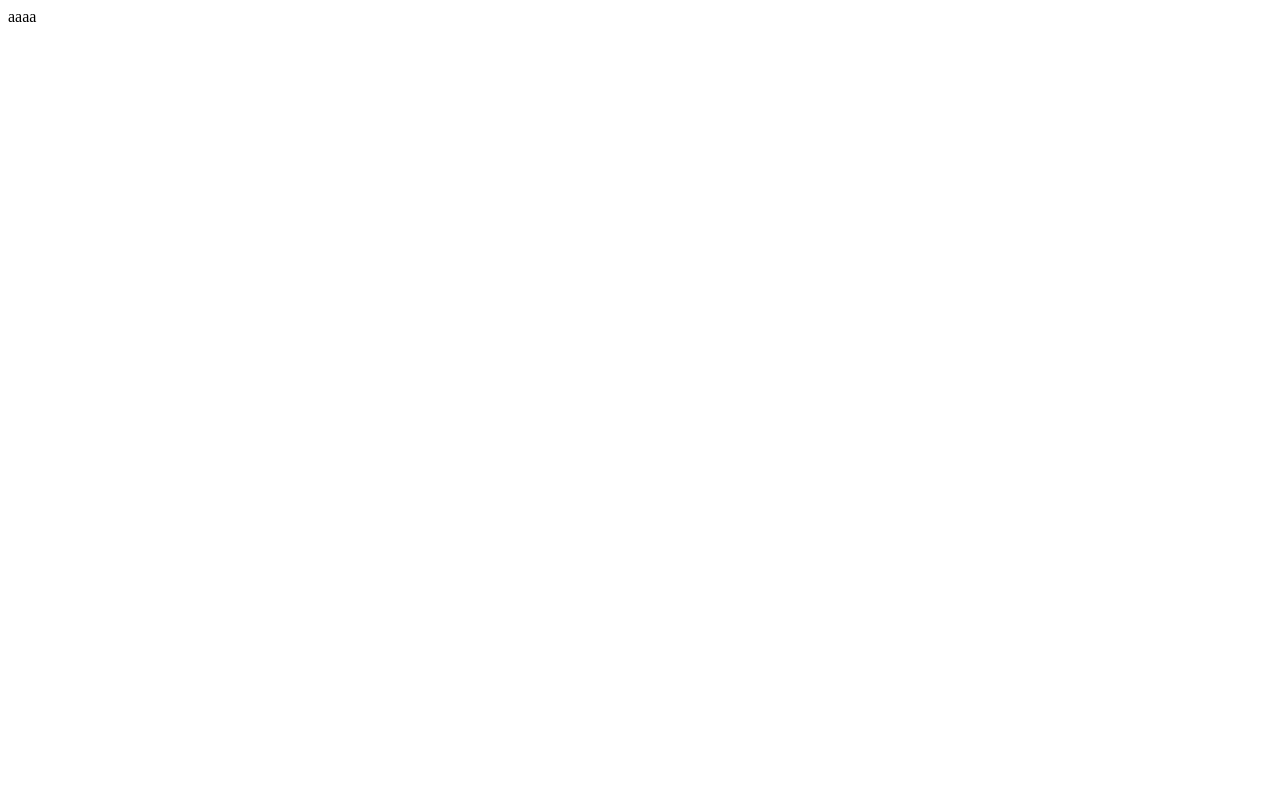
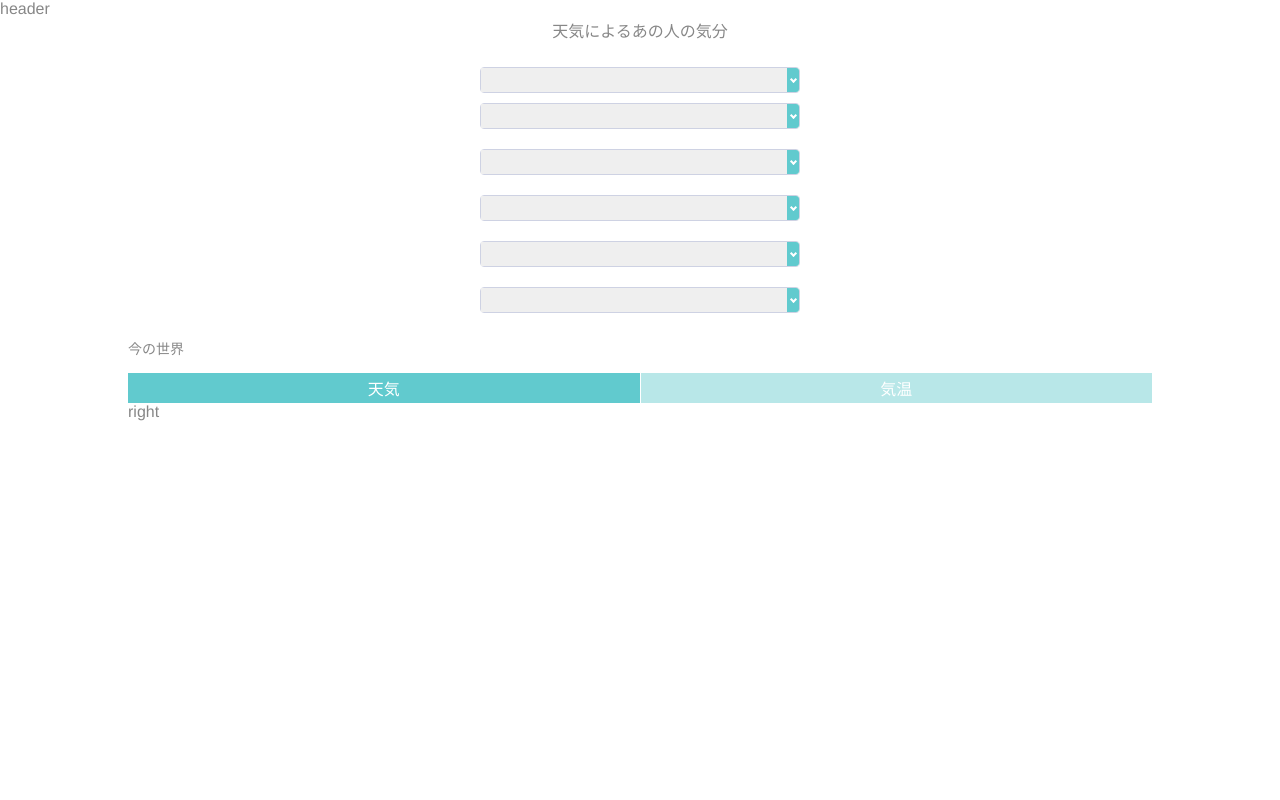
Before and after one commit to ike-keichan/Hackathon-Shigyoit, a Next.js app: page / in a window 1280 px wide. Shown: the top 800 px of the page. Built offline with nearby package versions, Linux system fonts and the light colour scheme.

Commit message:
add: ページの仮組み立て

```diff
--- a/src/components/atoms/Select/index.tsx
+++ b/src/components/atoms/Select/index.tsx
@@ -38,7 +38,6 @@ const SelectWrapper = styled.div`
   background-color: ${COLOR_FFFFFF};
   border: 1px solid ${COLOR_CED2E3};
   border-radius: 4px;
-  padding: 0 5px;
 
   ::before {
     background-color: ${COLOR_61CACE};
@@ -71,5 +70,6 @@ const StyledSelect = styled.select`
   appearance: none;
   border: none;
   cursor: pointer;
+  min-height: 24px;
   width 100%;
 `
--- a/src/pages/_app.tsx
+++ b/src/pages/_app.tsx
@@ -1,5 +1,13 @@
 import type { AppProps } from 'next/app'
+import { Fragment } from 'react'
+
+import { GlobalStyle } from '@/styles/global'
 
 export default function App({ Component, pageProps }: AppProps) {
-  return <Component {...pageProps} />
+  return (
+    <Fragment>
+      <GlobalStyle />
+      <Component {...pageProps} />
+    </Fragment>
+  )
 }
--- a/src/pages/index.tsx
+++ b/src/pages/index.tsx
@@ -1,3 +1,5 @@
-export default function Home() {
-  return <div>aaaa</div>
+import { Home } from '@/components/templates/Home'
+
+export default function Root() {
+  return <Home />
 }
--- /dev/null
+++ b/src/styles/base.ts
@@ -0,0 +1,22 @@
+import { css } from 'styled-components'
+
+import { colors } from './colors'
+
+const { COLOR_878787 } = colors
+
+// ベーススタイル
+export const base = css`
+  body {
+    background-color: white;
+    color: ${COLOR_878787};
+    font-family: 'Helvetica Neue', Arial, 'Hiragino Kaku Gothic ProN', 'Hiragino Sans', Meiryo,
+      sans-serif;
+    margin: 0;
+    padding: 0;
+  }
+
+  * {
+    color: inherit;
+    font: inherit;
+  }
+`
--- /dev/null
+++ b/src/styles/global.ts
@@ -0,0 +1,7 @@
+import { createGlobalStyle } from 'styled-components'
+
+import { base } from './base'
+
+export const GlobalStyle = createGlobalStyle`
+  ${base}
+`
```
Also changed, not shown: cspell.txt, 1 other file (tests, documents, lock files or other folders).
